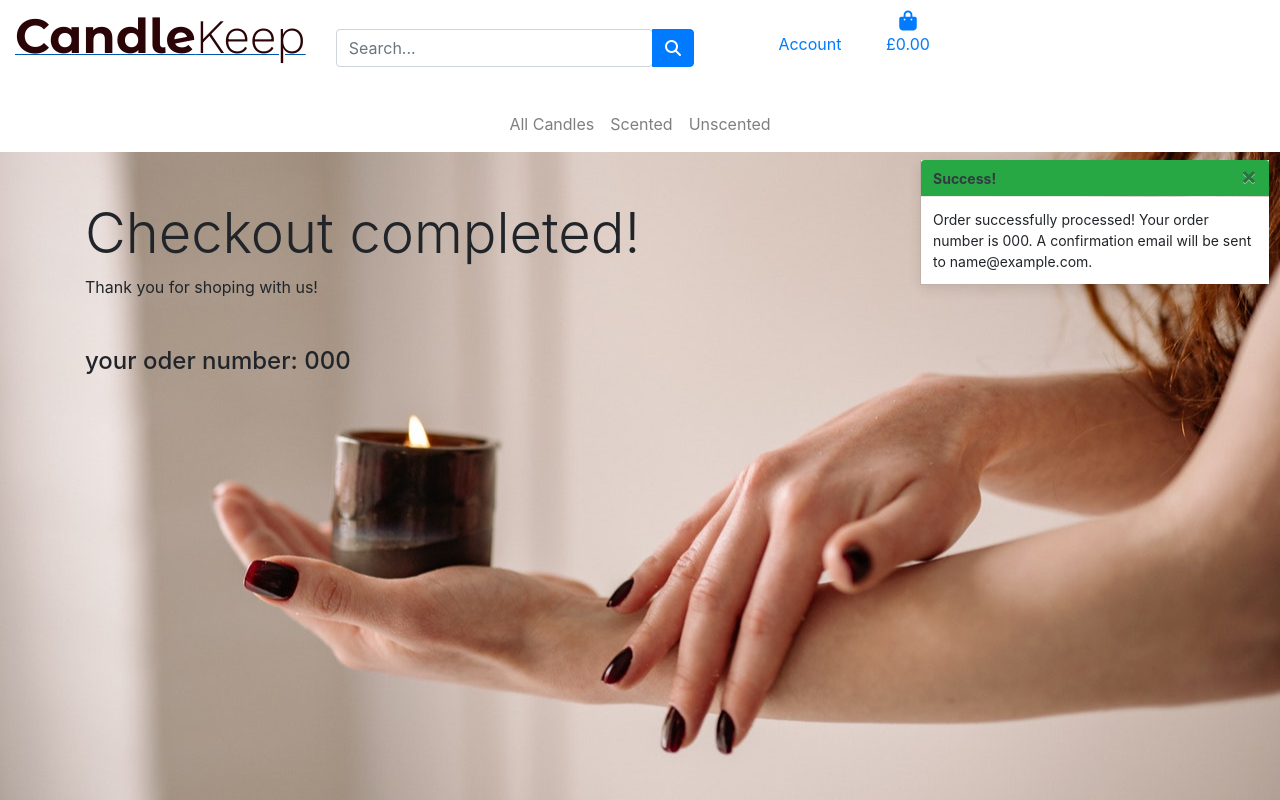
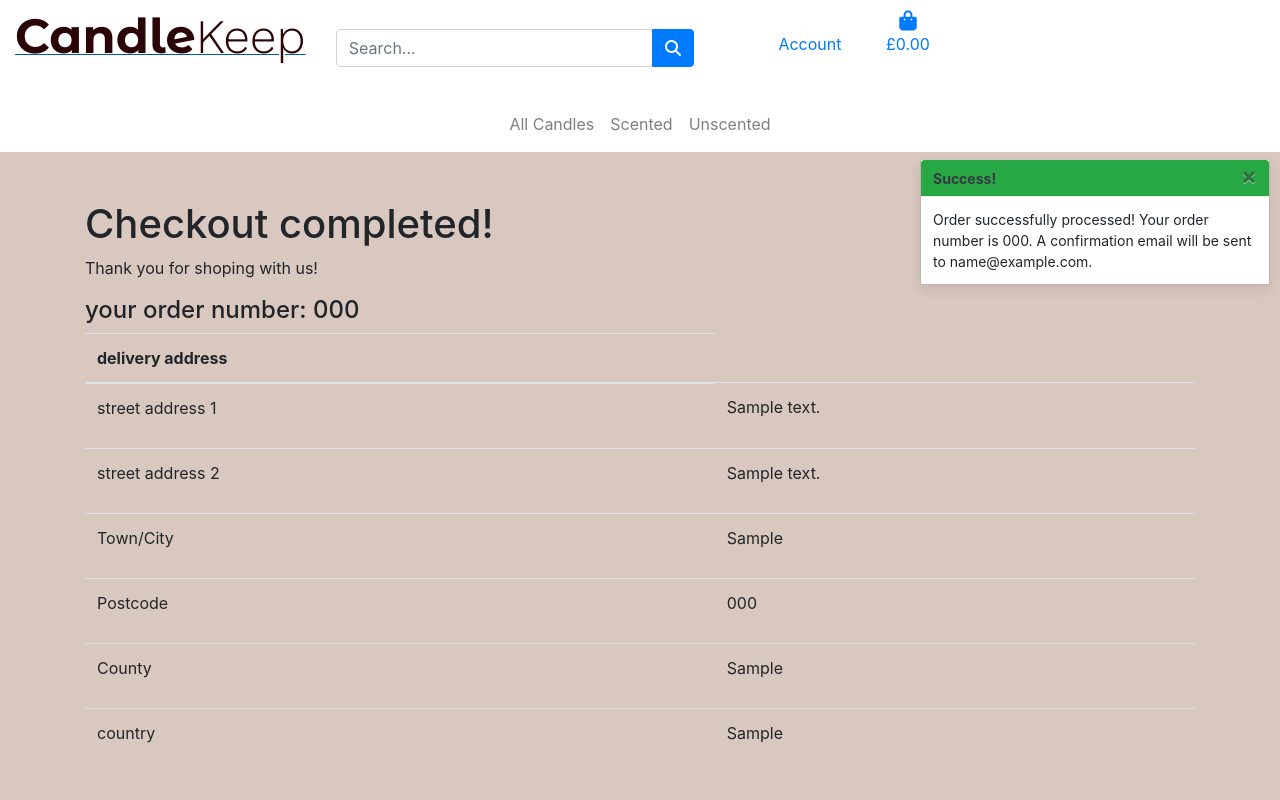
Before and after one commit to CraigThomasson/ecommerce-store, a Django app: page /checkout/checkout_success/000 in a window 1280 px wide. Run offline with Django 3.2, Linux system fonts and the light colour scheme; tables that the repository leaves empty hold one stand-in row (values such as "Sample post"); some libraries are stand-ins or nearby versions.

Commit message:
add content to checkout success page

```diff
--- a/checkout/templates/checkout/checkout_success.html
+++ b/checkout/templates/checkout/checkout_success.html
@@ -4,25 +4,64 @@
 {% block page_header %}
     <div class="container header-container">
         <div class="row">
-            <div class="col"></div>
+            <div class="col overlay"></div>
         </div>
     </div>
 {% endblock %}
 
 {% block content %}
     <div class="container h-100">
-        <div class="row h-100">
+        <div class="row">
             <div class="col-8 col-md-7 mt-5">
-                <h1 class="display-4">
+                <h1>
                     Checkout completed!
                 </h1>
                 <p>Thank you for shoping with us!</p>
-                <div class="my-5">
+                <div>
                     <h4>
-                        your oder number: {{ order.order_number }}
+                        your order number: {{ order.order_number }}
                     </h4>
                 </div>
             </div>
         </div>
+        <div table-responsive>
+            <table class="table">
+                <thead>
+                    <tr>
+                        <th scope="col">delivery address</th>
+                    </tr>
+                </thead>
+                    <tbody>
+                        <tr>
+                            <td><p>street address 1</p></td>
+                            <td><p>{{ order.street_address1 }}</p></td>
+                        </tr>
+                        <tr>
+                            {% if order.street_address2 %}
+                                <td><p>street address 2</p></td>
+                                <td><p>{{ order.street_address2 }}</p></td>
+                            {% endif %}
+                        </tr>
+                        <tr>
+                            <td><p>Town/City</p></td>
+                            <td><p>{{ order.town_or_city }}</p></td>
+                        </tr>
+                        <tr>
+                            <td><p>Postcode</p></td>
+                            <td><p>{{ order.postcode }}</p></td>
+                        </tr>
+                        <tr>
+                            {% if order.county %}
+                                <td><p>County</p></td>
+                                <td><p>{{ order.county}}</p></td>
+                            {% endif %}
+                        </tr>
+                        <tr>
+                            <td><p>country</p></td>
+                            <td><p>{{ order.country }}</p></td>
+                        </tr>
+                    </tbody>
+            </table>
+        </div>
     </div>
 {% endblock %}
```
